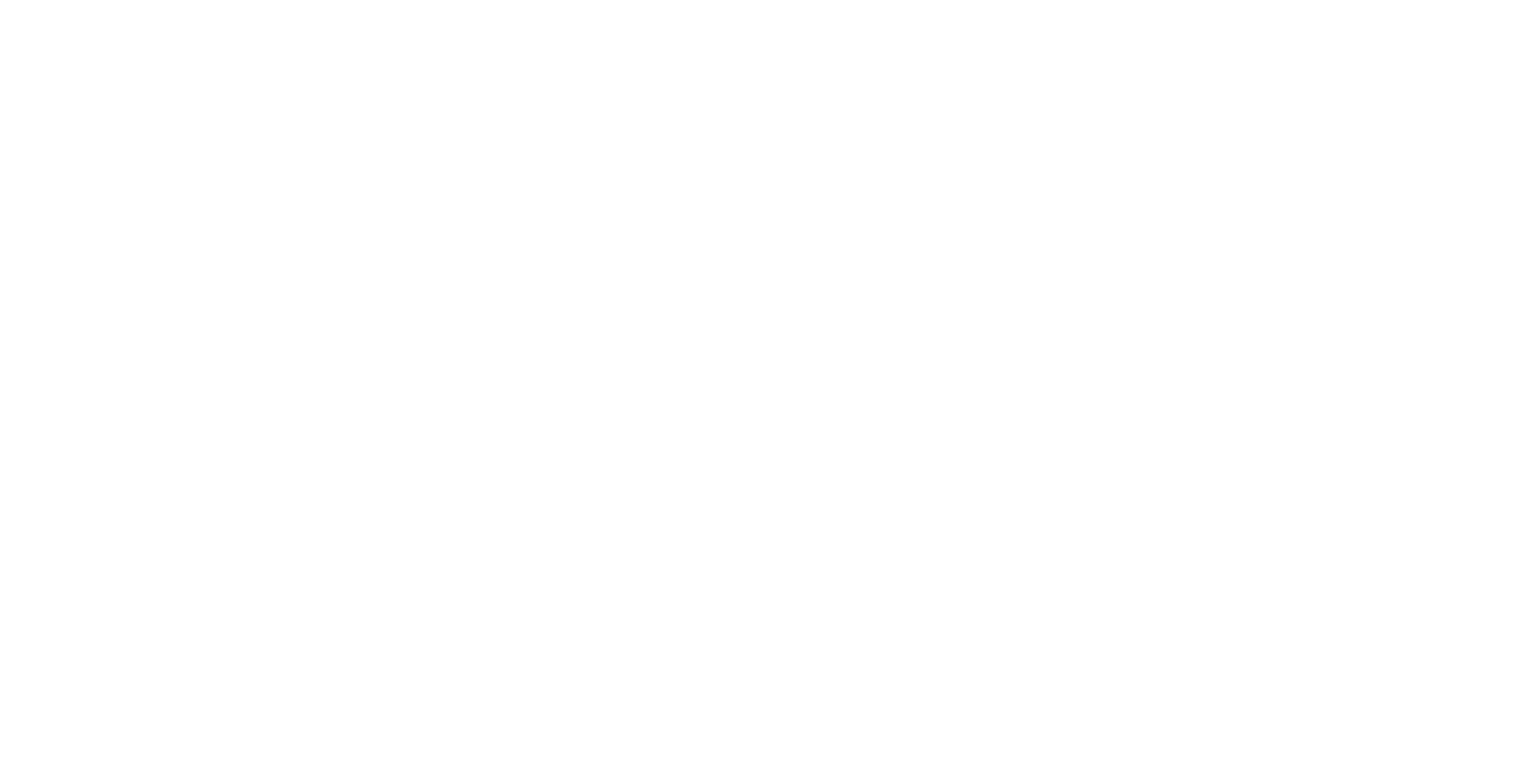
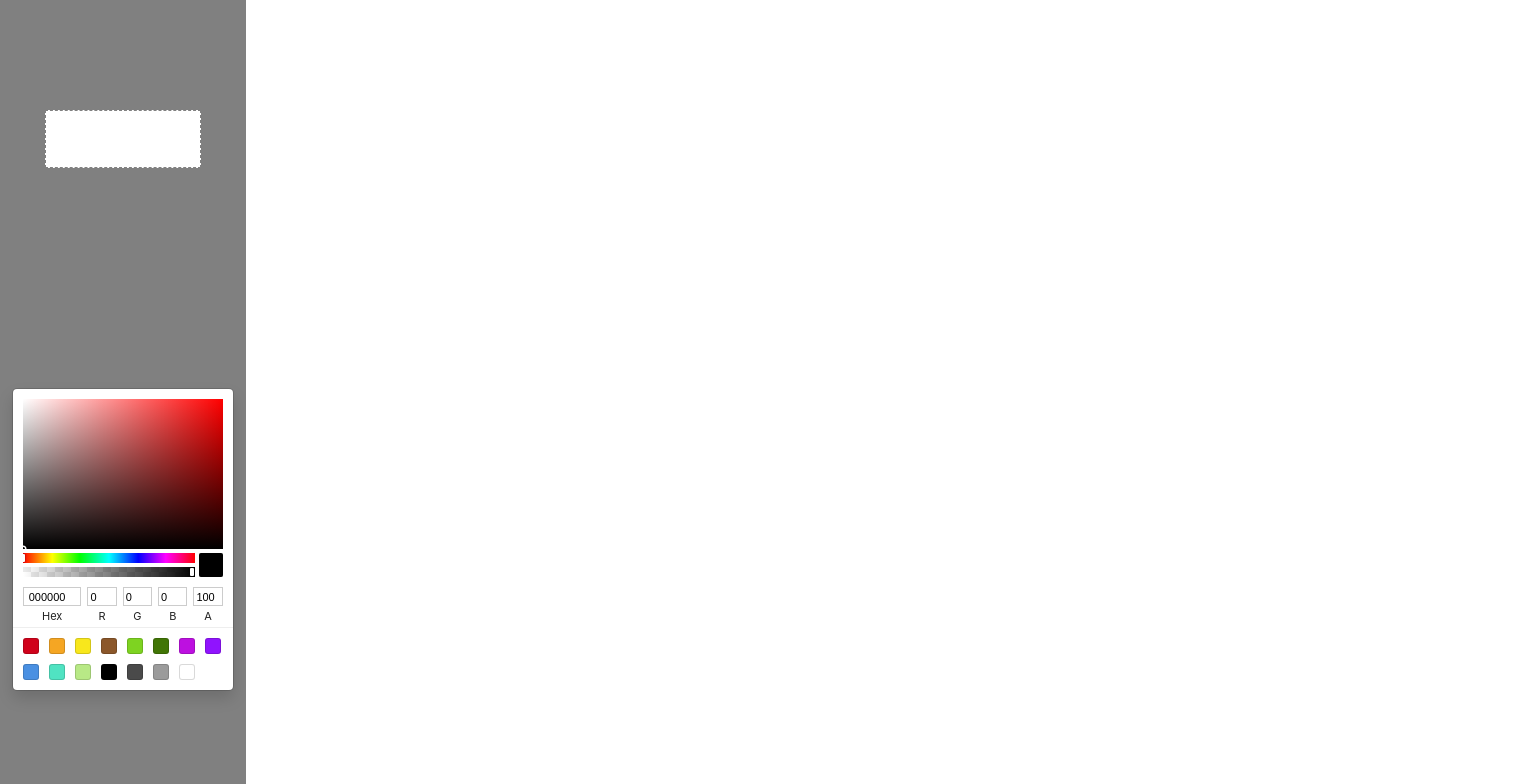
Before and after one commit to Jsoriano17/Binary-Canvas, a React (Create React App) app: page /art in a window 1280 px wide. Shown: the top 784 px of the page, 1526 px wide, since content can reach past the window. Built offline with nearby package versions, Linux system fonts and the light colour scheme.

Commit message:
basic drawing working/added color changing

```diff
--- a/package.json
+++ b/package.json
@@ -7,7 +7,9 @@
     "@testing-library/react": "^11.1.0",
     "@testing-library/user-event": "^12.1.10",
     "react": "^17.0.1",
+    "react-color": "^2.19.3",
     "react-dom": "^17.0.1",
+    "react-router-dom": "^5.2.0",
     "react-scripts": "4.0.3",
     "styled-components": "^5.2.1",
     "web-vitals": "^1.0.1"
--- a/src/App.js
+++ b/src/App.js
@@ -1,19 +1,16 @@
-import CanvasBoard from "./components/CanvasBoard";
-import styled from 'styled-components';
+import { Route, Switch } from 'react-router';
+import ArtPage from './components/ArtPage';
+import Home from "./components/Home";
+import NotFound from './components/NotFound';
 
 function App() {
   return (
-    <Container>
-      <CanvasBoard />
-    </Container>
+    <Switch>
+      <Route exact path="/" component={Home} />
+      <Route exact path="/art" component={ArtPage} />
+      <Route component={NotFound} />
+    </Switch>
   );
 }
 
 export default App;
-
-const Container = styled.div`
-  width: 100%;
-  height: 100vh;
-  display: flex;
-  flex-direction: row;
-`
--- /dev/null
+++ b/src/components/ArtPage.js
@@ -0,0 +1,28 @@
+import React, { useState } from 'react'
+import styled from 'styled-components';
+import CanvasBoard from './CanvasBoard';
+import ToolBar from './ToolBar';
+
+const ArtPage = () => {
+    const [currentColor, setCurrentColor] = useState('#000000')
+
+    const changeColor = (newColor) => {
+      setCurrentColor(newColor)
+    }
+
+    return (
+        <Container>
+            <ToolBar changeColor={changeColor}/>
+            <CanvasBoard color={currentColor}/>
+        </Container>
+    )
+}
+
+export default ArtPage
+
+const Container = styled.div`
+    width: 100%;
+    height: 100vh;
+    display: flex;
+    flex-direction: row;
+`
--- a/src/components/CanvasBoard.js
+++ b/src/components/CanvasBoard.js
@@ -1,7 +1,7 @@
 import React, { useEffect, useRef, useState } from 'react'
 import styled from 'styled-components'
 
-const CanvasBoard = () => {
+const CanvasBoard = ({color}) => {
 
     const canvasRef = useRef(null)
     const contextRef = useRef(null)
@@ -18,13 +18,14 @@
         context.scale(2,2)
         context.lineCap = "round"
         context.lineJoin = "round"
-        context.strokeStyle = "#000000"
+        context.strokeStyle = 'black'
         context.lineWidth = 5
         contextRef.current = context
     }, [])
 
     const startDrawing = ({nativeEvent}) => {
         const {offsetX, offsetY} = nativeEvent
+        contextRef.current.strokeStyle = color
         contextRef.current.beginPath()
         contextRef.current.moveTo(offsetX,offsetY)
         setIsDrawing(true)
@@ -44,21 +45,26 @@
         contextRef.current.stroke()
     }
 
-
     return (
+        <Container>
             <StyledCanvas
                 onMouseDown={startDrawing}
                 onMouseUp={finishDrawing}
                 onMouseMove={draw}
                 ref={canvasRef}
             />
+        </Container>
     )
 }
 
 export default CanvasBoard
 
+const Container = styled.div`
+    width: 90%;
+    height: 100%;
+`
+
 const StyledCanvas = styled.canvas`
-    width: 100%;
-    height: 100%;
     background: white;
+    cursor: crosshair;
 `
--- /dev/null
+++ b/src/components/Home.js
@@ -0,0 +1,19 @@
+import React from 'react'
+import { Link } from 'react-router-dom';
+import styled from 'styled-components';
+
+const Home = () => {
+    return (
+        <Container>
+            <Link to="/art">
+                <button>take me to the canvas board</button>
+            </Link>
+        </Container>
+    )
+}
+
+export default Home
+
+const Container = styled.div`
+    background: brown;
+`
--- /dev/null
+++ b/src/components/NotFound.js
@@ -0,0 +1,11 @@
+import React from 'react'
+
+const NotFound = () => {
+    return (
+        <div>
+            <p>sorry the page you're looking for could not be found.</p>
+        </div>
+    )
+}
+
+export default NotFound
--- /dev/null
+++ b/src/components/ToolBar.js
@@ -0,0 +1,44 @@
+import React, { useState } from 'react'
+import { Link } from 'react-router-dom'
+import styled from 'styled-components'
+import { SketchPicker } from 'react-color';
+
+const ToolBar = ({changeColor}) => {
+    const [background, setBackground] = useState('#000000')
+
+    const handleChangeComplete = (color) => {
+        setBackground(color.hex)
+        changeColor(color.hex)
+    };
+
+    return (
+        <Container>
+            <HomeIcon as={Link} to={"/"}/>
+            <SketchPicker
+                color = { background }
+                onChangeComplete = { handleChangeComplete }
+            />
+        </Container>
+    )
+}
+
+export default ToolBar
+
+const Container = styled.div`
+    width: 20%;
+    height: 100%;
+    display: flex;
+    flex-direction: column;
+    justify-content: space-around;
+    align-items: center;
+    background: grey;
+    padding: 0 1%;
+`
+
+const HomeIcon = styled.div`
+   width: 70%;
+   height: 7%;
+   background: white;
+   border: 1px dashed grey;
+   cursor: pointer;
+`
--- a/src/index.css
+++ b/src/index.css
@@ -1,10 +1,5 @@
-* {
-  box-sizing: border-box;
+body {
   margin: 0;
-  padding: 0;
-}
-
-body {
   font-family: -apple-system, BlinkMacSystemFont, 'Segoe UI', 'Roboto', 'Oxygen',
     'Ubuntu', 'Cantarell', 'Fira Sans', 'Droid Sans', 'Helvetica Neue',
     sans-serif;
--- a/src/index.js
+++ b/src/index.js
@@ -3,10 +3,14 @@
 import './index.css';
 import App from './App';
 import reportWebVitals from './reportWebVitals';
+import { BrowserRouter, } from 'react-router-dom';
+
 
 ReactDOM.render(
   <React.StrictMode>
-    <App />
+    <BrowserRouter>
+      <App />
+    </BrowserRouter>
   </React.StrictMode>,
   document.getElementById('root')
 );
```
Also changed, not shown: 1 other file (tests, documents, lock files or other folders). Lines whose indentation alone changed are shown as unchanged.
